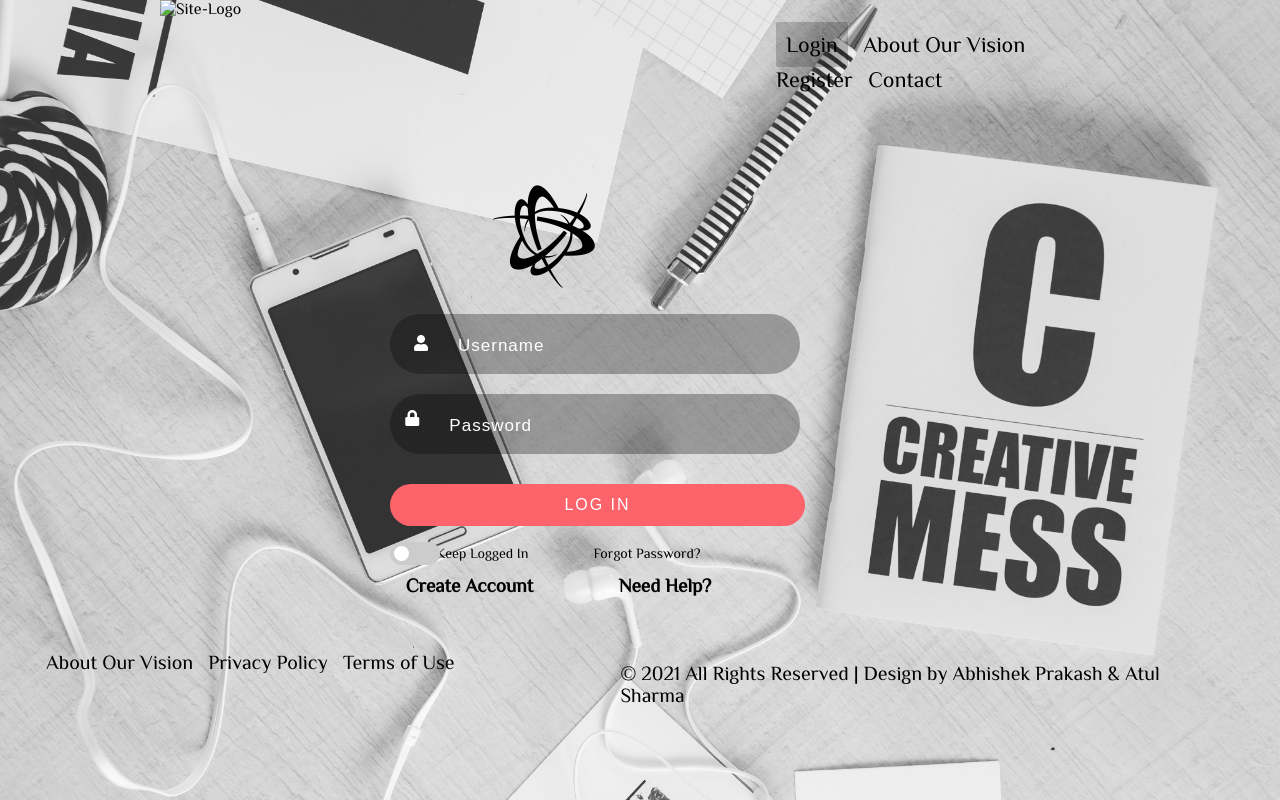
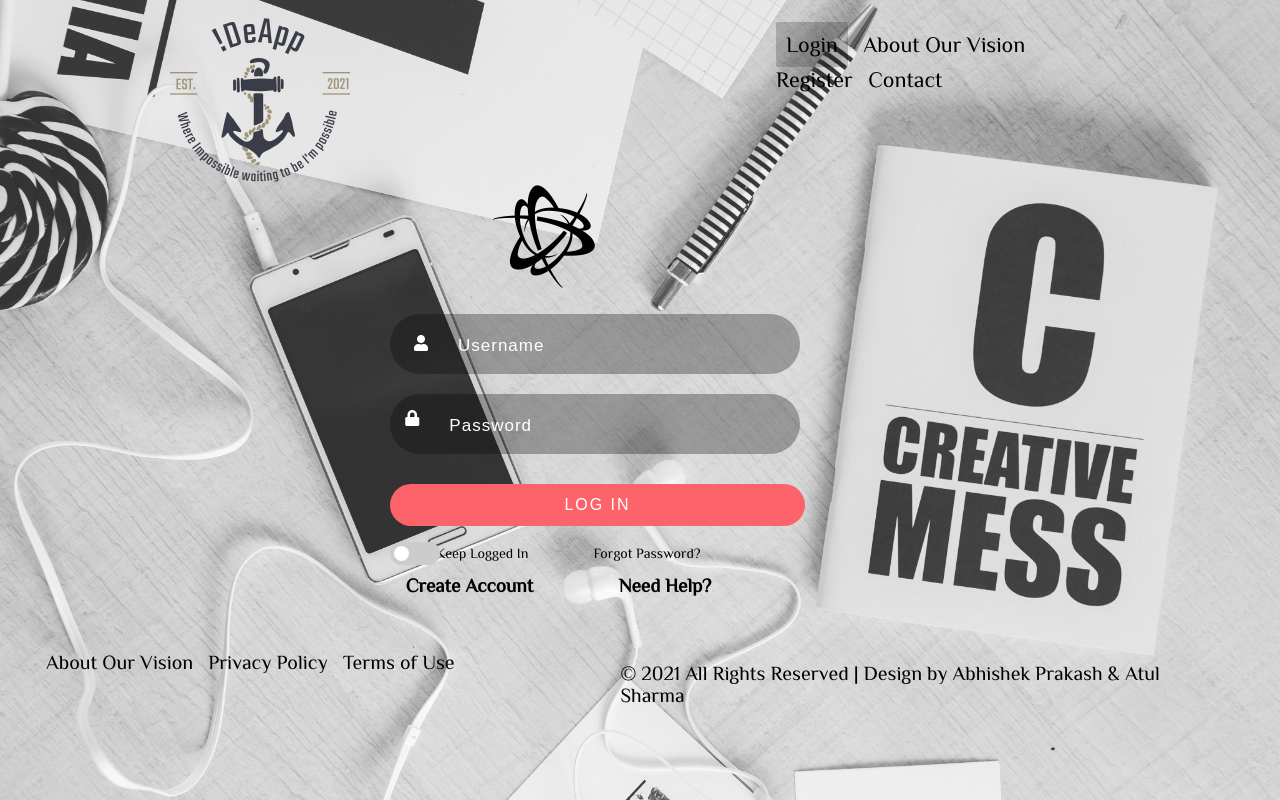
Before and after one commit to atulsharma1202112/-DeApp, a plain HTML site: page index.html in a window 1280 px wide. Drawn offline with Linux system fonts and the light colour scheme.

Commit message:
Update index.html

```diff
--- a/index.html
+++ b/index.html
@@ -18,7 +18,7 @@
 
                 <!-- Logo for website -->
                 <div class="logo" id="logo">
-                    <a href="#"><img "/images/Logo06.png" alt="Site-Logo"></a>
+                    <a href="#"><img src="/images/Logo06.png" alt="Site-Logo"></a>
                 </div>
 
                 <!-- Navigation Bar of Website -->
```
